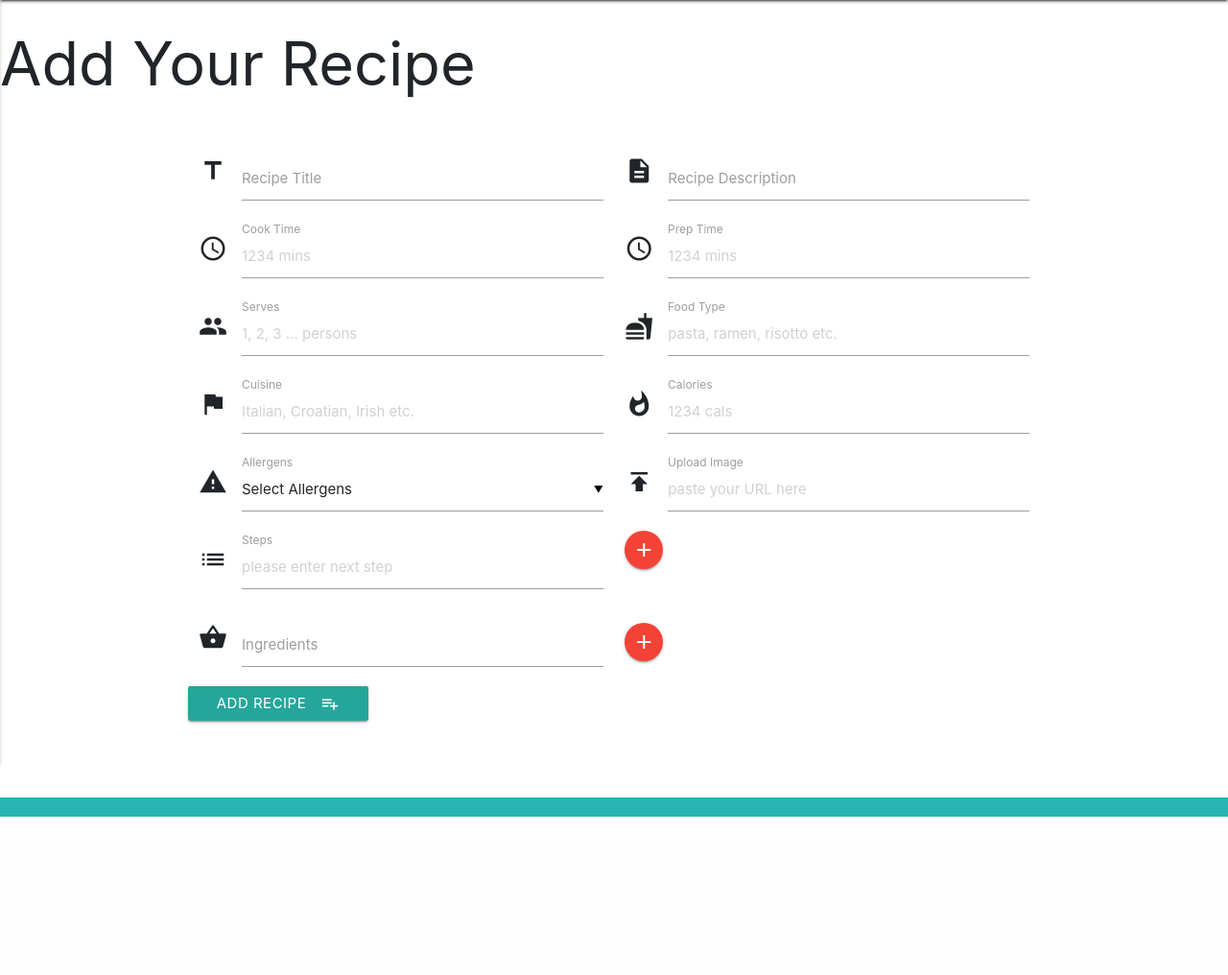
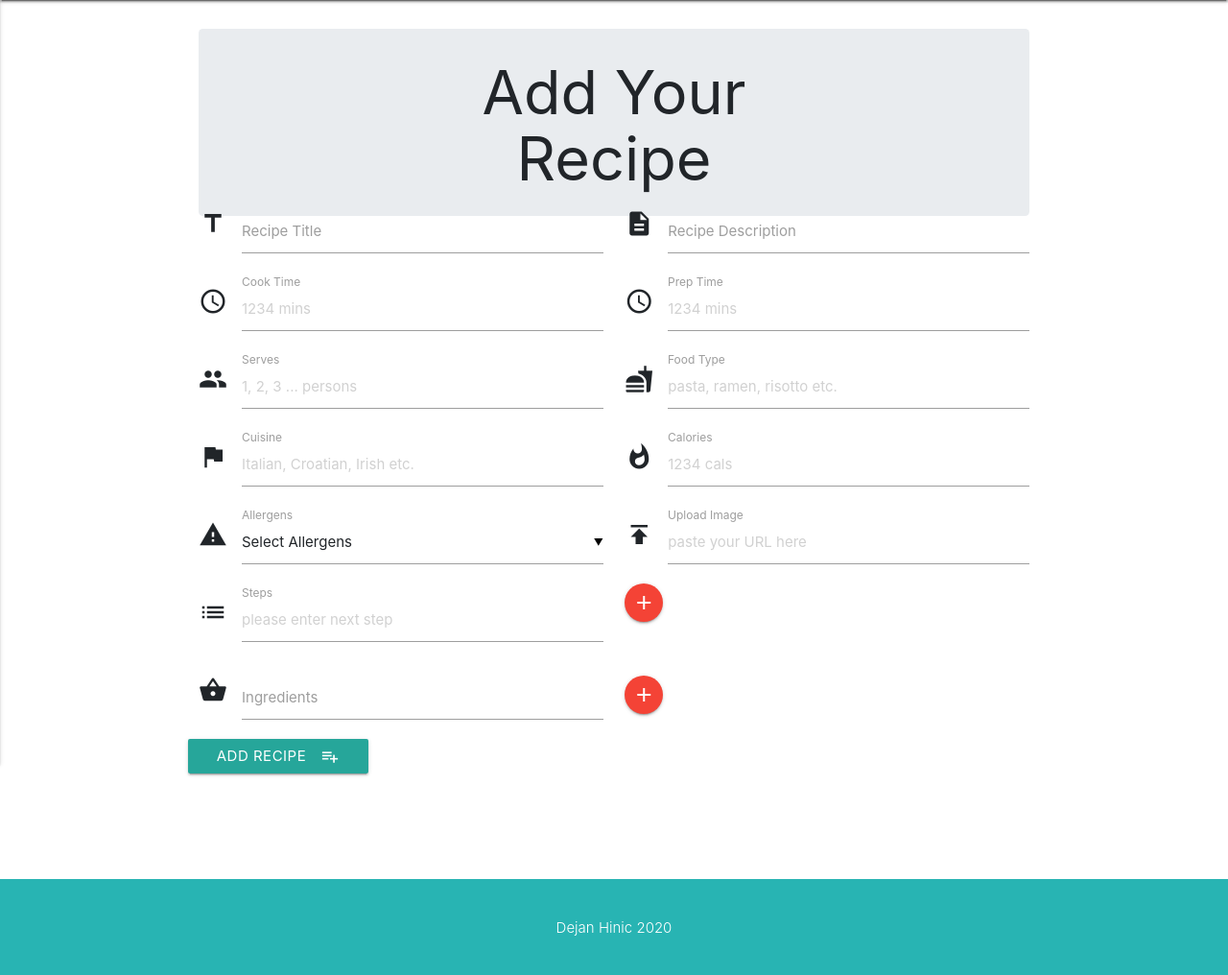
Before and after one commit to DejanHinic/cook_book, a Flask app: page /add_recipe in a window 1280 px wide. Shown: the part 64-1080 px from the top of the page at 96% size. Before the commit the page ends 915 px from the top, so only its background shows below. Run offline with Flask 2, Linux system fonts and the light colour scheme; some libraries are stand-ins or nearby versions.

Commit message:
styling for all pages in desktop mode (margins, paddings, colours and text decorations)

```diff
--- a/static/style/css/style.css
+++ b/static/style/css/style.css
@@ -7,6 +7,13 @@ nav {
 }
 #jumbo-top-margin {
     margin-top: 40px;
+}
+#jumbo-edit-add-margin {
+    margin-top: 0px;
+    margin-top: 0px;
+}
+.jumbotron {
+    padding: 0;
 }
 th {
     font-size: 25px;
@@ -22,7 +29,10 @@ th {
     color: green;
 }
 /*recipe card tex align*/
+.card-title {
+    text-decoration: underline#008887;
 
+}
 .table td, .table th {
     vertical-align: 0;
 }
@@ -72,8 +82,12 @@ i.small {
 /*recipe profile style*/
 #recipe_img {
       max-width: 100%;
-      height: 640px;
+      height:  570px;
       width: 860px;
+      margin-top: 40px;
+}
+#idrecipe_align {
+    height: 570px;
 }
 #responsive-recipe-image {
     max-width: 100%;
@@ -102,8 +116,15 @@ i.small {
     border-right: .0625rem solid #000;
     text-align: center;
 }
+#recipe_description {
+    font-family: Helvetica,Arial,Sans-serif;
+    font-size: 1.70rem;
+}
+#recipe_title {
+text-decoration: underline;
+}
 .recipe-details-container .recipe-details-item {
-    font-weight: 700;
+    font-weight: 400;
     padding: 0 .625rem 1.875rem;
 }
 @media only screen and (min-width: 40.625rem)
@@ -143,3 +164,21 @@ i.small {
 .recipe-details-container .recipe-details-item:first-child {
     padding-top: 1.875rem;
 }
+/*------------------------------------------------------footer section */
+footer {
+    width: 100vw;
+    font-weight: 300;
+    margin: 0;
+    height: 30px;
+    background-color: #28b4b3;
+    height: 100px;
+    color: white;
+    padding-top: 20px;
+    padding-bottom: 20px;
+}
+#dejanhinicgit {
+    color: white;
+}
+#footer_text {
+    padding-top: 20px;
+}
--- a/templates/add_recipe.html
+++ b/templates/add_recipe.html
@@ -1,7 +1,15 @@
 {% extends 'base.html'%} {% block content %}
-<div class="row" id="add_recipe_title">
-    <h1>Add Your Recipe</h1>
-</div>
+
+
+    <div class="container" style="height: 10rem;">
+        <div class="jumbotron" id="#jumbo-edit-add-margin">
+            <div class="row" id="add_recipe_title">
+                <div class="col-md-6 col-offset-6" id="login-jumbo">
+                    <h1>Add Your Recipe</h1>
+                </div>
+            </div>
+        </div>
+    </div>
 <br>
 <div class="container" id="add_recipe_main">
     <div class="row">
--- a/templates/base.html
+++ b/templates/base.html
@@ -98,18 +98,18 @@
             </nav>
 
     </header>
-        <main>
+        <main style="padding-bottom: 30px; padding-top: 30px;">
             {% block content %}
             {% endblock %}
         </main>
 
 
-    <footer class="page-footer">
-            <div class="container">
-                <div class="row">
-
-                </div>
-            </div>
+    <footer class="footer">
+        <div class="container-fluid text-center" id="footer_text">
+            <a href="https://github.com/DejanHinic" id="dejanhinicgit" target="_blank">
+                <span  class="github"><i class="fas fa-copyright"></i> Dejan Hinic 2020
+                <i class="fab fa-github"></i></span></a>
+        </div>
     </footer>
         <script src="https://cdnjs.cloudflare.com/ajax/libs/jquery/3.4.1/jquery.min.js" integrity="sha256-CSXorXvZcTkaix6Yvo6HppcZGetbYMGWSFlBw8HfCJo=" crossorigin="anonymous"></script>
         <script src="https://cdnjs.cloudflare.com/ajax/libs/materialize/0.100.2/js/materialize.min.js"></script>
--- a/templates/index.html
+++ b/templates/index.html
@@ -5,17 +5,17 @@
             <div class="col-md-6 col-offset-6" id="login-jumbo">
                     <form method= "POST" action="{{ url_for('login') }}">
                         <div class="form-group">
-                            <label for="password">Username</label>
+                            <label for="password"></label>
                             <input type="text" class="form-control" name="username" placeholder="Username">
                         </div>
                         <div class="form-group">
-                            <label for="pass">Password</label>
+                            <label for="pass"></label>
                             <input type="password" class="form-control" name="password" placeholder="Password">
                         </div>
                         <button type="submit" class="btn btn-primary btn-block">Log In</button>
                     </form>
                         <br>
-                        <div>
+                        <div style="padding-bottom: 22px; text-align: center;">
                             Don't have an account? <a href="{{ url_for('register') }}">Sign up here</a>.
                         </div>
             </div>
--- a/templates/register.html
+++ b/templates/register.html
@@ -6,11 +6,11 @@
             <div class="col-md-6 col-md-offset-6" id="login-jumbo">
                 <form method= "POST" action="{{ url_for('register') }}">
                         <div class="form-group">
-                            <label for="exampleInputEmail1">Username</label>
+                            <label for="exampleInputEmail1"></label>
                             <input type="text" class="form-control" name="username" placeholder="Username">
                         </div>
                         <div class="form-group">
-                            <label for="exampleInputPassword1">Password</label>
+                            <label for="exampleInputPassword1"></label>
                             <input type="password" class="form-control" name="password" placeholder="Password">
                         </div>
                         <button type="submit" class="btn btn-primary btn-block">Register</button>
```
Also changed, not shown: templates/edit_recipe.html (+8 -2 lines), templates/the_recipe.html (+6 -6 lines).
